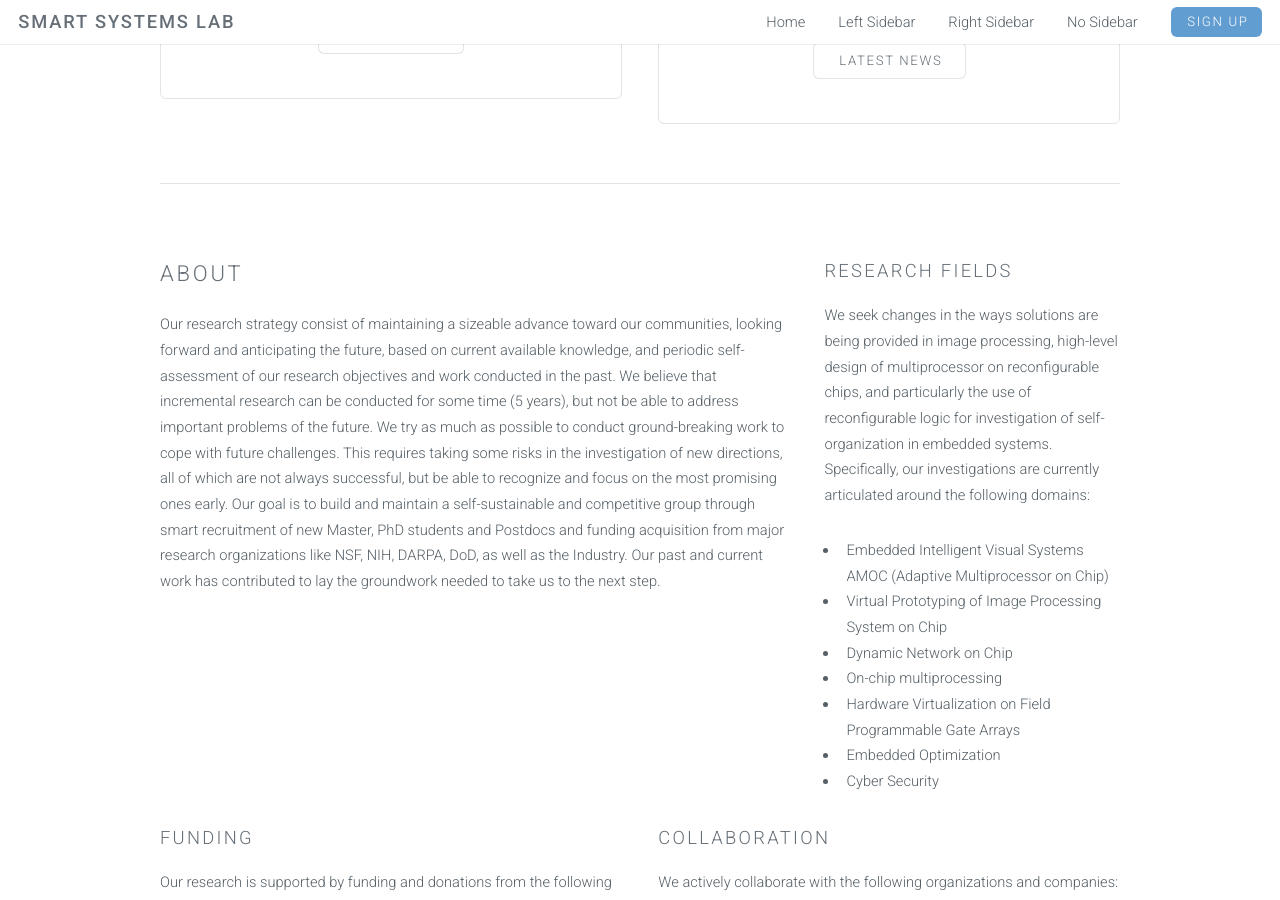
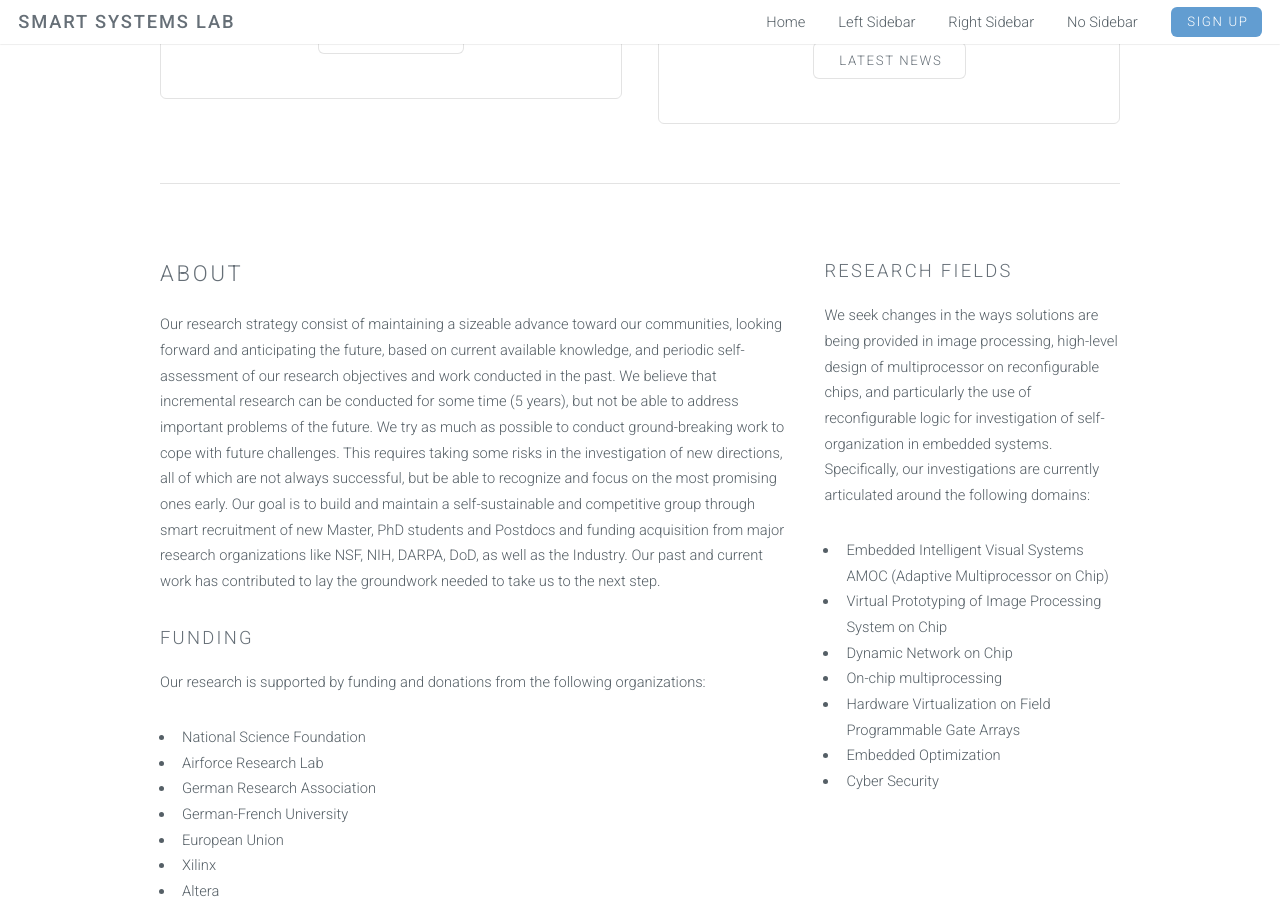
Before and after one commit to smartsystemslab-uf/smartsystemslab-uf.github.io, a Jekyll site: the page no-sidebar.html, which Jekyll copies as it is, in a window 1280 px wide and 900 px high, scrolled down 1529 px. Built offline with Jekyll 4.4.1, drawn with Linux system fonts in a browser that asks for light colours; some of the changed lines change nothing that is shown.

Commit message:
Adding content

```diff
--- a/no-sidebar.html
+++ b/no-sidebar.html
@@ -105,6 +105,31 @@
 
 							<p>Our research strategy consist of maintaining a sizeable advance toward our communities, looking forward and anticipating the future, based on current available knowledge, and periodic self-assessment of our research objectives and work conducted in the past. We believe that incremental research can be conducted for some time (5 years), but not be able to address important problems of the future. We try as much as possible to conduct ground-breaking work to cope with future challenges. This requires taking some risks in the investigation of new directions, all of which are not always successful, but be able to recognize and focus on the most promising ones early. Our goal is to build and maintain a self-sustainable and competitive group through smart recruitment of new Master, PhD students and Postdocs and funding acquisition from major research organizations like NSF, NIH, DARPA, DoD, as well as the Industry. Our past and current work has contributed to lay the groundwork needed to take us to the next step. </p>
 						</section>
+
+						<section>
+							<h3>Funding</h3>
+							<p>Our research is supported by funding and donations from the following organizations:</p>
+							<ul>
+								<li>National Science Foundation</li>
+								<li>Airforce Research Lab</li>
+								<li>German Research Association</li>
+								<li>German-French University</li>
+								<li>European Union</li>
+								<li>Xilinx</li>
+								<li>Altera</li>
+							</ul>
+						</section>
+
+						<section>
+							<h3>Collaboration</h3>
+							<p>We actively collaborate with the following organizations and companies:</p>
+							<ul>
+								<li>R-Dex Systems (www.r-dex.com)</li>
+								<li>ZeSys (Center for Embedded Systems in Berlin, Germany) www.zesys.de</li>
+								<li>Frohle Network in Germany</li>
+							</ul>
+						</section>
+
 					</div>
 					<div class="4u">
 						<section>
@@ -137,7 +162,7 @@
 				</div>
 
 
-				<div class="row">
+				<!-- <div class="row">
 					<div class="6u">
 						<h3>Funding</h3>
 						<p>Our research is supported by funding and donations from the following organizations:</p>
@@ -160,9 +185,11 @@
 							<li>Frohle Network in Germany</li>
 						</ul>
 					</div>
-				</div>
+				</div> -->
 			</section>
-			</section>
+
+
+			<section>
 			<div id="slideshow">
 				<div>
 					<a href="#" class="image fit"><img src="https://github.com/TJLW/tjlw.github.io/blob/master/Projects/ArloAGV/Images/ArloInternals.png?raw=True"></a>
```
